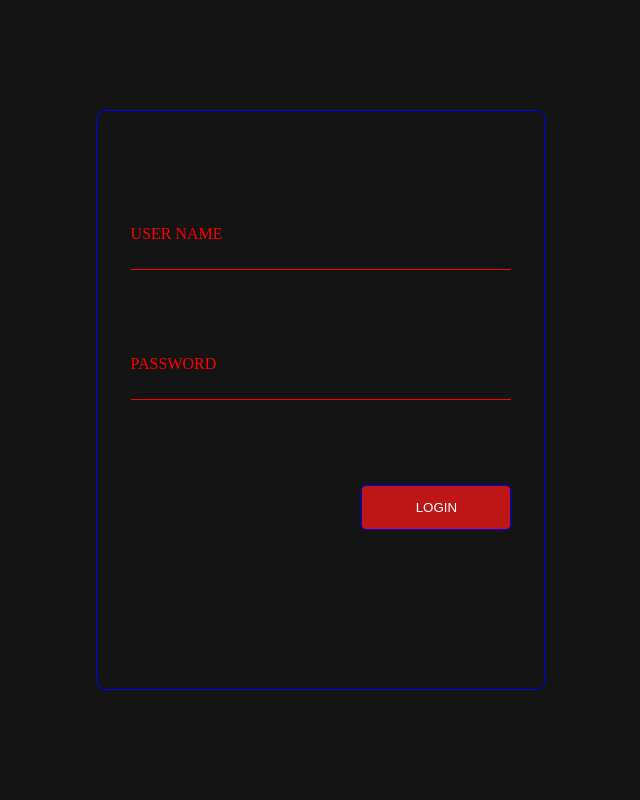
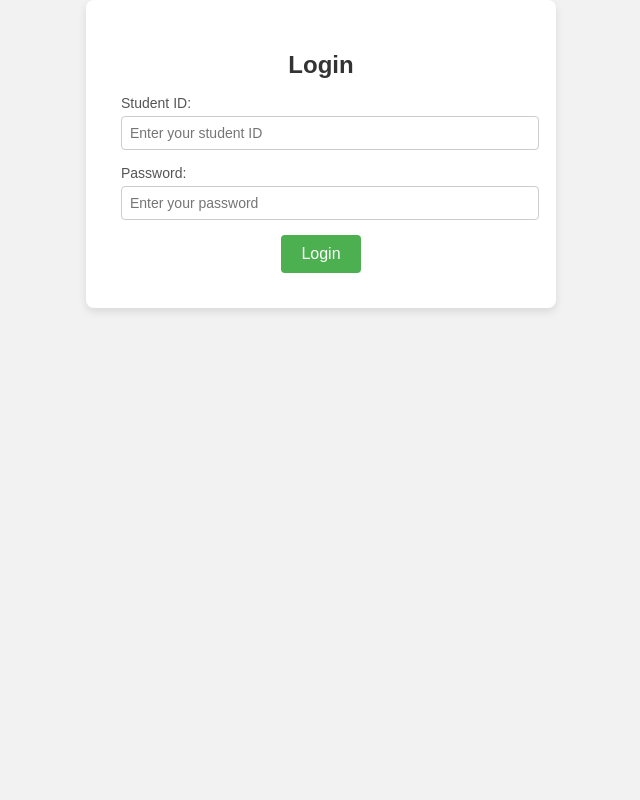
Before and after one commit to Innocentadika/uni_record, a PHP site: page /login.php in a window 1280 px wide. Shown: the whole page, without its empty margins (319-959 px from the left). Run offline with PHP 8.4, Linux system fonts and the light colour scheme.

Commit message:
all round code update

```diff
--- a/css/login.css
+++ b/css/login.css
@@ -1,160 +1,68 @@
-*
-{
-    margin:0;
-    padding:0;
-    box-sizing: border-box;
+body {
+    font-family: Arial, sans-serif;
+    background-color: #f4f4f4;
+    margin: 0;
+    padding: 0;
 }
 
-body{
-    height:100vh;
-    background-color: rgb(19, 20, 19);
-    display: flex;
-    justify-content: center;
-    align-items: center;
+.login-container {
+    width: 100%;
+    max-width: 400px;
+    margin: 100px auto;
+    padding: 20px;
+    background-color: #fff;
+    box-shadow: 0 4px 8px rgba(0, 0, 0, 0.1);
+    border-radius: 8px;
 }
 
-.loginform
-{
-    width:min(450px,95%);
-    height: 580px;
-    border:solid 1px blue;
-
-    display: flex;
-    flex-direction: column;
-    justify-content: center;
-    align-items: center;
-    background-color:transparent;
-    border-radius:10px;
-    transition: all 1s;
+.login-container h2 {
+    text-align: center;
+    margin-bottom: 20px;
+    font-size: 24px;
+    color: #333;
 }
 
-.loginform:hover{
-    box-shadow: 0 0 100px 0px rgb(121, 97, 239),0 0 400px 10px rgb(121, 97, 239);
-    animation: blink 1s infinite;
-    background-color: rgb(47, 45, 45);
-}
-@keyframes blink {
-    0%,100%{
-        box-shadow: 0 0 100px 0px rgb(121, 97, 239),0 0 400px 10px rgb(121, 97, 239);
-    }
-    40%,50%,60%
-    {
-        box-shadow: 0 0 50px 0px rgb(121, 97, 239),0 0 100px 0px rgb(121, 97, 239);
-    }
+.frm-group {
+    margin-bottom: 15px;
 }
 
-.inputgroup
-{
-    position:relative;
-    height:50px;
-    width:85%;
+.frm-group label {
+    display: block;
+    font-weight: bold;
+    margin-bottom: 5px;
 }
 
-.inputgroup input
-{
-    position:absolute;
-    width:100%;
-    height:45px;
-    background: transparent;
-    outline:none;
-    border-left:none;
-    border-right:none;
-    border-top:none;
-    border-bottom:solid 1px red;
-    color:white;
-    font-size: 20px;
-    transition: all 200ms;
+.frm-group input {
+    width: 100%;
+    padding: 10px;
+    border: 1px solid #ccc;
+    border-radius: 4px;
+    font-size: 16px;
+    color: #333;
 }
 
-.inputgroup label
-{
-    position:absolute;
-    transition: all 200ms;
-    color:red;
+.frm-group input:focus {
+    border-color: #007bff;
+    outline: none;
 }
 
-.inputgroup input:hover +label,
-.inputgroup input:focus +label,
-.inputgroup input:valid +label
-{
-    transform: translateY(-20px);
-    color:rgb(0, 85, 255);
-}
-.inputgroup input:hover ,
-.inputgroup input:focus ,
-.inputgroup input:valid
-{
-
-    border-bottom:solid 1px rgb(0, 85, 255);
+button {
+    width: 100%;
+    padding: 10px;
+    background-color: #007bff;
+    color: #fff;
+    border: none;
+    border-radius: 4px;
+    font-size: 16px;
+    cursor: pointer;
 }
 
-.topmargin{
-    margin-top: 50px;
-}
-.topmarginlarge{
-    margin-top: 80px;
+button:hover {
+    background-color: #0056b3;
 }
 
-.divcallforaction
-{
-    width:85%;
-    height:45px;
-    display: flex;
-    justify-content: end;
-    align-items: center;
+.error-message {
+    color: #ff0000;
+    margin-bottom: 15px;
+    text-align: center;
 }
-.btnlogin
-{
-    border:solid 1px blue;
-    width:150px;
-    height:45px;
-    padding:5px;
-    border-radius: 5px;
-
-    color:white;
-    transition: all 200ms;
-}
-.btnlogin:hover{
-    box-shadow: 0 0 100px rgb(242, 88, 201);
-    transform: translateY(-5px);
-}
-.inactivecolor
-{
-    background-color: rgb(190, 22, 22);
-}
-.activecolor
-{
-    background-color: rgb(50, 168, 247);
-}
-
-.diverror
-{
-    background-color: transparent;
-    color:white;
-    height:45px;
-    width:85%;
-
-    display: flex;
-    justify-content: center;
-    align-items: center;
-    visibility: hidden;
-    opacity: 0;
-    transition: all 1s;
-    letter-spacing: 1px;
-}
-.applyerrordiv
-{
-    visibility: visible;
-    opacity: 1;
-    animation:falldown 1s linear;
-}
-@keyframes falldown {
-    0%{opacity: 0;transform: translateY(-100px);}
-    49%{opacity: 1;transform: translateY(0px);letter-spacing: 1px;}
-    50%{opacity: 1;transform: translateY(0px);letter-spacing: 3px;}
-    55%{opacity: 1;transform: translateY(0px);letter-spacing: 1px;}
-    60%{opacity: 1;transform: translateY(-50px);}
-    80%{opacity: 1;transform: translateY(0px);}
-    85%{opacity: 1;transform: translateY(-10px);}
-    100%{opacity: 1;transform: translateY(0px);}
-}
--- a/js/login.js
+++ b/js/login.js
@@ -1,47 +1,9 @@
-function tryLogin() {
-    let un = $("#txtUsername").val();
-    let pw = $("#txtPassword").val();
-    if (un.trim() !== "" && pw.trim() !== "") {
-        $.ajax({
-            url: "login.php",  // Points to login page
-            type: "POST",
-            dataType: "json",
-            data: { user_name: un, password: pw, action: "verifyUser" }, // Add action to identify the AJAX request
-            beforeSend: function() {
-                $("#diverror").removeClass("applyerrordiv");
-                $("#lockscreen").addClass("applylockscreen");
-            },
-            success: function(rv) {
-                $("#lockscreen").removeClass("applylockscreen");
-                if (rv['status'] == "ALL OK") {
-                    document.location.replace("attendance.php"); // Redirect to the next page
-                } else {
-                    $("#diverror").addClass("applyerrordiv");
-                    $("#errormessage").text(rv['status']); // Show error message from the server
-                }
-            },
-            error: function() {
-                alert("oops something went wrong");
-            }
-        });
+document.getElementById("loginForm").addEventListener("submit", function (e) {
+    const studentId = document.getElementById("student_id").value.trim();
+    const password = document.getElementById("password").value.trim();
+
+    if (studentId === "" || password === "") {
+        e.preventDefault();
+        alert("Please fill in both Student ID and Password.");
     }
-}
-
-$(function() {
-    $(document).on("keyup", "input", function() {
-        $("#diverror").removeClass("applyerrordiv");
-        let un = $("#txtUsername").val();
-        let pw = $("#txtPassword").val();
-        if (un.trim() !== "" && pw.trim() !== "") {
-            $("#btnLogin").removeClass("inactivecolor");
-            $("#btnLogin").addClass("activecolor");
-        } else {
-            $("#btnLogin").removeClass("activecolor");
-            $("#btnLogin").addClass("inactivecolor");
-        }
-    });
-
-    $(document).on("click", "#btnLogin", function() {
-        tryLogin(); // Call the login function when the login button is clicked
-    });
 });
--- a/login.php
+++ b/login.php
@@ -1,87 +1,66 @@
 <?php
-session_start();
-$path = $_SERVER['DOCUMENT_ROOT'];
-require_once $path . "/schoolpro/database/database.php";
+require_once $_SERVER['DOCUMENT_ROOT'] . "/schoolpro/database/database.php";
 
 $dbo = new Database();
-
-// Test database connection
-try {
-    $dbo->conn->query("SELECT 1");
-} catch (PDOException $e) {
-    echo json_encode(['status' => 'Database connection failed: ' . $e->getMessage()]);
-    exit;
-}
-
+$student_id = $password = "";
 $error_message = "";
 
-if ($_SERVER["REQUEST_METHOD"] == "POST" && isset($_POST['action']) && $_POST['action'] == "verifyUser") {
-    $user_name = trim($_POST['user_name']);
-    $password = trim($_POST['password']);
+if ($_SERVER["REQUEST_METHOD"] == "POST") {
+    $student_id = trim($_POST['student_id'] ?? '');
+    $password = trim($_POST['password'] ?? '');
 
-    if (empty($user_name) || empty($password)) {
-        echo json_encode(['status' => 'Username and password are required!']);
-        exit;
+    if (empty($student_id) || empty($password)) {
+        $error_message = "Student ID and password are required!";
     } else {
-        $query = "SELECT * FROM faculty_details WHERE user_name = :user_name LIMIT 1";
-        $stmt = $dbo->conn->prepare($query);
-        $stmt->bindParam(':user_name', $user_name);
-        $stmt->execute();
+        $checkQuery = "SELECT student_id, password FROM faculty_details WHERE student_id = :student_id";
+        $stmt = $dbo->conn->prepare($checkQuery);
+        $stmt->execute([':student_id' => $student_id]);
 
         $user = $stmt->fetch(PDO::FETCH_ASSOC);
 
         if ($user && password_verify($password, $user['password'])) {
-            $_SESSION['user_id'] = $user['id'];
-            $_SESSION['user_name'] = $user['user_name'];
-
-            echo json_encode(['status' => 'ALL OK']);
+            header("Location: dashboard.php");
             exit;
         } else {
-            echo json_encode(['status' => 'Invalid username or password!']);
-            exit;
+            $error_message = "Invalid student ID or password. Please try again.";
         }
     }
 }
 ?>
-
-
 
 <!DOCTYPE html>
 <html lang="en">
 <head>
     <meta charset="UTF-8">
     <meta name="viewport" content="width=device-width, initial-scale=1.0">
-    <link rel="stylesheet" href="css/login.css">
-    <link rel="stylesheet" href="css/loader.css">
-    <title>LoginPage</title>
+    <title>Login</title>
+    <link rel="stylesheet" href="css/registration.css">
 </head>
 <body>
-    <div class="loginform">
-        <div class="inputgroup topmarginlarge">
-            <input type="text" id="txtUsername" name="user_name" required>
-            <label for="txtUsername" id="lblUsername">USER NAME</label>
-        </div>
+    <div class="form-container">
+        <h1>Login</h1>
 
-        <div class="inputgroup topmarginlarge">
-            <input type="password" id="txtPassword" name="password" required>
-            <label for="txtPassword" id="lblPassword">PASSWORD</label>
-        </div>
+        <form id="loginForm" action="" method="POST">
+            <div class="input-group">
+                <label for="student_id">Student ID:</label>
+                <input type="text" id="student_id" name="student_id" placeholder="Enter your student ID" required>
+            </div>
 
-        <div class="divcallforaction topmarginlarge">
-            <button type="button" class="btnlogin inactivecolor" id="btnLogin">LOGIN</button>
-        </div>
+            <div class="input-group">
+                <label for="password">Password:</label>
+                <input type="password" id="password" name="password" placeholder="Enter your password" required>
+            </div>
 
-        <div class="diverror topmarginlarge" id="diverror">
-            <label class="errormessage" id="errormessage"><?php echo $error_message; ?></label>
-        </div>
+            <div class="form-actions">
+                <button type="submit">Login</button>
+            </div>
+
+            <?php if ($error_message != ""): ?>
+                <div id="error-message" class="error-message"><?php echo $error_message; ?></div>
+            <?php endif; ?>
+        </form>
     </div>
 
-    <div class="lockscreen" id="lockscreen">
-        <div class="spinner" id="spinner"></div>
-        <label class="lblwait topmargin" id="lblwait">PLEASE WAIT</label>
-    </div>
-
-    <script src="js/jquery.js"></script>
     <script src="js/login.js"></script>
 </body>
 </html>
```
Also changed, not shown: attendance.php (deleted, +0 -79 lines), dashboard.php (added, +90 -0 lines), js/attendance.js (+43 -31 lines), registration.php (+14 -41 lines), reset_pass.php (added, +84 -0 lines), README.md.
